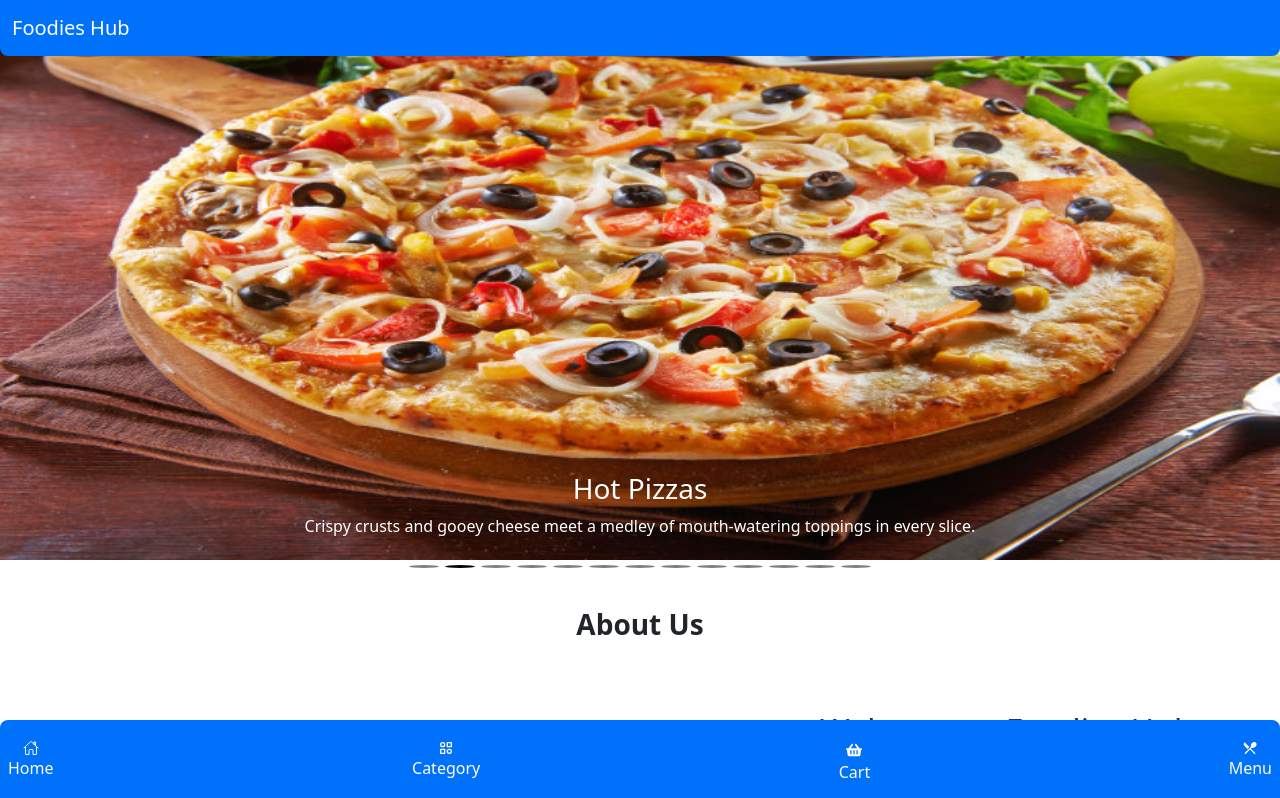
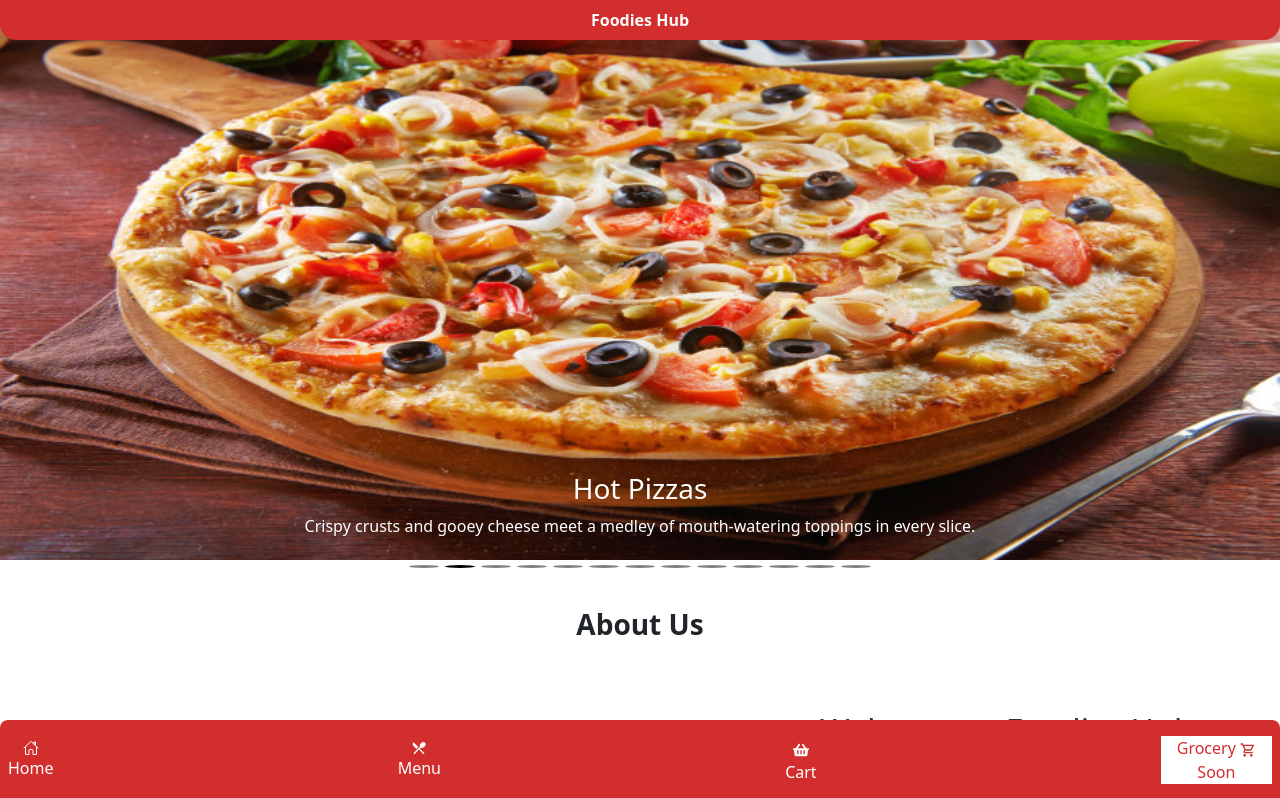
Before and after one commit to neeraj1264/Foodieshub-React-2, a React (Vite) app: page / in a window 1280 px wide. Shown: the top 798 px of the page. Built offline with nearby package versions, Linux system fonts and the light colour scheme.

Commit message:
add scrolling in burger component

```diff
--- a/package.json
+++ b/package.json
@@ -21,7 +21,8 @@
     "react-bootstrap": "^2.10.0",
     "react-dom": "^18.2.0",
     "react-icons": "^5.0.1",
-    "react-router-dom": "^6.22.0"
+    "react-router-dom": "^6.22.0",
+    "react-scroll": "^1.9.0"
   },
   "devDependencies": {
     "@types/react": "^18.2.43",
--- a/src/App.css
+++ b/src/App.css
@@ -1,5 +1,9 @@
 a{
     text-decoration: none !important;
+}
+:root {
+  --color: red;
+  --bg: #d32e2e;
 }
 .main-content{
   margin-bottom: 4rem;
--- a/src/components/Pages/Burger/Burger.jsx
+++ b/src/components/Pages/Burger/Burger.jsx
@@ -51,19 +51,19 @@ const pastaData = [
     mrp: "150",
   },
 ];
+const renderCards = (data) => {
+  return data.map((item) => <Cards key={item.id} {...item} />);
+};
 const Burger = () => {
+
   return (
     <>
     <Category/>
     <div>
-      <h2 style={{textAlign: 'center' , marginTop: '1rem'}}>Delicious Burger</h2>
-      {BurgerData.map((Pizza) => (
-        <Cards key={Pizza.id} {...Pizza} />
-      ))}
-       <h2 style={{textAlign: 'center' , marginTop: '4rem'}}>Delicious Pasta</h2>
-      {pastaData.map((Pizza) => (
-        <Cards key={Pizza.id} {...Pizza} />
-      ))}
+      <h2 id='Burger' style={{textAlign: 'center' , marginTop: '8rem'}}>Delicious Burger</h2>
+      {renderCards(BurgerData)}
+       <h2 id='Pasta' style={{textAlign: 'center' , marginTop: '8rem'}}>Delicious Pasta</h2>
+       {renderCards(pastaData)}
     </div>
     </>
   );
--- a/src/components/Temp.jsx
+++ b/src/components/Temp.jsx
@@ -4,7 +4,7 @@ import Header from './header/Header';
 import AboutUs from './about/AboutUs';
 import './Temp.css'
 const items = [
-  { id: 1, imageUrl: '/img/burger2.png', title: 'Delicious Burger', description: 'Hot Pattie, fresh veggies, and savory sauces in a perfect bun.' },
+  { id: 1, imageUrl: '/img/burger.jpg', title: 'Delicious Burger', description: 'Hot Pattie, fresh veggies, and savory sauces in a perfect bun.' },
   { id: 2, imageUrl: '/img/pizza.jpg', title: 'Hot Pizzas', description: 'Crispy crusts and gooey cheese meet a medley of mouth-watering toppings in every slice.' },
   { id: 3, imageUrl: '/img/cheesepan.jpg', title: 'Spicy Chinese', description: 'Zesty and aromatic Chinese dishes infused with bold spices.' },
   { id: 4, imageUrl: '/img/cornsand.jpg', title: 'Sweet Sandwiches', description: 'A delightful fusion of sweet and savory in every bite.' },
@@ -30,7 +30,7 @@ const MyCarousel = () => {
     const intervalId = setInterval(() => {
       // Increment the index to move to the next slide
       setIndex((prevIndex) => (prevIndex + 1) % items.length);
-    }, 300000);
+    }, 3000);
 
     return () => {
       // Clear the interval to prevent memory leaks
--- a/src/components/banner/Banner.jsx
+++ b/src/components/banner/Banner.jsx
@@ -1,11 +1,12 @@
 import React from 'react'
+import Header from '../header/Header'
 import './Banner.css'
-import Header from '../header/Header'
 import FoodGallery from '../Gallery/FoodGallery'
 import AboutUs from '../about/AboutUs'
 function Banner() {
   return (
     <>
+    <Header/>
       <div id="carouselExampleIndicators" className="carousel slide" data-bs-ride="carousel" data-bs-interval="3000">
   <div className="carousel-indicators">
     <button type="button" data-bs-target="#carouselExampleIndicators" data-bs-slide-to="0" className="active" aria-current="true" aria-label="Slide 1"></button>
@@ -25,7 +26,6 @@ function Banner() {
   </div>
 
 </div>
-<Header/>
 <FoodGallery/>
 <AboutUs/>
     </>
--- a/src/components/categories/Category.jsx
+++ b/src/components/categories/Category.jsx
@@ -18,12 +18,23 @@ const categories = [
 ];
 
 function Category() {
+  const handleCategoryClick = (categoryName) => {
+    const element = document.getElementById(categoryName);
+    if (element) {
+      const offset = -70;
+      element.scrollIntoView({ behavior: 'smooth', block: 'start', inline: 'nearest', offset});
+    }
+  };
   return (
     <>
       {/* <h2 style={{ textAlign: 'center' }}>Categories</h2> */}
       <div className="outer-card">
         {categories.map((category) => (
-          <Link to={`/${encodeURIComponent(category.name)}`} key={category.id}>
+          <Link
+           to={`#${encodeURIComponent(category.name)}`}
+           key={category.id}
+           onClick={() => handleCategoryClick(category.name)}
+           >
             <div className="card">
               <img src={category.image} className="card-img-top" alt={category.name} />
               <div className="card-body">
--- a/src/components/footer/Footer.css
+++ b/src/components/footer/Footer.css
@@ -1,5 +1,6 @@
 footer {
-    background-color: #0071fb;
+    /* background-color: #0071fb; */
+    background-color: var(--bg);
     color: #fff;
     margin: 5rem 0 0 0;
     text-align: center;
@@ -9,6 +10,11 @@ footer {
     width: 100%;
     height: 10vh;
     border-radius: 0.5rem 0.5rem 0 0;
+}
+.grocery{
+  background-color: white;
+  /* color: #0071fb; */
+  color: var(--bg);
 }
 .badge{
     position: absolute;
@@ -21,11 +27,14 @@ footer {
     height: 100%;
     margin: 0 0.5rem;
   }
-  .footer-content a{
+  .footer-content  .i{
     display: flex;
     flex-direction: column;
     justify-content: center;
     align-items: center;
     text-decoration: none;
-    color: white;
+    /* color: white; */
   }
+  .footer-content  .grocery{
+padding: 0 1rem;
+  }
--- a/src/components/footer/Footer.jsx
+++ b/src/components/footer/Footer.jsx
@@ -3,7 +3,7 @@ import './Footer.css'
 import { Link, NavLink } from 'react-router-dom';
 import { FaShoppingBasket } from 'react-icons/fa';
 import { IoHomeOutline } from "react-icons/io5";
-import { TbCategory2 } from "react-icons/tb";
+import { MdOutlineLocalGroceryStore } from "react-icons/md";
 import { MdRestaurantMenu } from "react-icons/md";
 import Badge from 'react-bootstrap/Badge';
 import 'bootstrap/dist/css/bootstrap.min.css';
@@ -15,17 +15,17 @@ function Footer() {
     <>
       <footer>
       <div className="footer-content">
-        <NavLink to="/" className="nav-link text-white">
+        <NavLink to="/" className="nav-link text-white i">
           <IoHomeOutline />
           <span className="icon-name">Home</span>
         </NavLink>
 
-        <NavLink to="/" className="nav-link text-white">
-          <TbCategory2 />
-          <span className="icon-name">Category</span>
+        <NavLink to="/burger" className="nav-link text-white i">
+        <MdRestaurantMenu />
+          <span className="icon-name">Menu</span>
         </NavLink>
 
-        <NavLink to="/cart" className="nav-link text-white">
+        <NavLink to="/cart" className="nav-link text-white i">
         <div className="cart">
           <FaShoppingBasket />
           {cartItemsCount > 0 && (
@@ -37,9 +37,10 @@ function Footer() {
           <span className="icon-name">Cart</span>
         </NavLink>
 
-        <NavLink to="/burger" className="nav-link text-white">
-        <MdRestaurantMenu />
-          <span className="icon-name">Menu</span>
+        <NavLink to="/burger" className=" grocery">
+        <span className="icon-name ">Grocery </span>
+        <MdOutlineLocalGroceryStore />
+        <span className='i'> Soon</span>
         </NavLink>
       </div>
     </footer>
--- a/src/components/header/Header.css
+++ /dev/null
@@ -1,25 +0,0 @@
-.navbar{
-    background-color: #0071fb;
-    border-radius: 0 0 0.5rem 0.5rem;
-}
-.custom-color{
-    color: var(--skyblue) !important;
-  }
-  .navbar-toggler:hover {
-    border: none;
-   color: white;
-   }
-   .line {
-    width: 100%;
-    height: 4px;
-    background-color: #fff;
-    margin: 4px 0;
-  }
-  .close-text {
-    color: #fff;
-    font-size: 27px;
-    cursor: pointer;
-    font-weight: 700;
-    margin-top: 8px;
-    border: none;
-  }
--- a/src/components/header/Header.jsx
+++ b/src/components/header/Header.jsx
@@ -1,77 +1,19 @@
-// Header.jsx
-import React, { useState } from 'react';
-import './Header.css';
-import { Link, NavLink } from 'react-router-dom';
-import { FaShoppingBasket } from 'react-icons/fa';
-import Badge from 'react-bootstrap/Badge';
-// import 'bootstrap/dist/css/bootstrap.min.css';
-import { useCart } from '../../ContextApi';
+import React from 'react';
 
 function Header() {
-  const [navbarOpen, setNavbarOpen] = useState(false);
-  const { cartItemsCount, addToCart } = useCart();
 
-  const handleNavbarToggle = () => {
-    setNavbarOpen(!navbarOpen);
-  };
-
-  const handleLinkClick = () => {
-    setNavbarOpen(false);
-  };
-
-  const handleAddToCart = () => {
-    setCartItemsCount(cartItemsCount + 1);
-  };
   return (
-    <>
-      <nav className="navbar navbar-expand-lg fixed-top text-light">
-        <div className="container-fluid">
-          <Link to="/" className="navbar-brand text-white text-center">
-            Foodies Hub
-          </Link>
-          {/* <NavLink to="/cart" className="nav-link text-white" >
-            <FaShoppingBasket />
-            {cartItemsCount > 0 && (
-              <Badge bg="danger" className="ms-1">
-                {cartItemsCount}
-              </Badge>
-            )}
-          </NavLink> */}
-          {/* <button
-            className={`navbar-toggler ${navbarOpen ? 'collapsed' : ''} `}
-            type="button"
-            data-bs-toggle="collapse"
-            data-bs-target="#navbarSupportedContent"
-            aria-controls="navbarSupportedContent"
-            aria-expanded={navbarOpen ? 'true' : 'false'}
-            aria-label="Toggle navigation"
-            onClick={handleNavbarToggle}
-          > */}
-            {/* Custom icons for burger and X */}
-            {/* <span className={`navbar-toggler-icon ${navbarOpen ? 'd-none' : ''}`}>
-              <i className="fa-solid fa-bars" style={{ color: "#ffffff" }}></i>
-            </span>
-            <span className={`navbar-toggler-icon ${navbarOpen ? '' : 'd-none'}`}>
-              <i className="fas fa-times text-light fs-2"></i>
-            </span>
-          </button> */}
-          {/* <div className={`collapse navbar-collapse ${navbarOpen ? 'show' : ''}`} id="navbarSupportedContent">
-            <ul className="navbar-nav ms-auto mb-2 mb-lg-0">
-              <li className="nav-item">
-                <NavLink
-                  to="/"
-                  className={({ isActive }) => `nav-link ${isActive ? 'custom-color' : 'text-white'}`}
-                  aria-current="page"
-                  onClick={handleLinkClick}
-                >
-                  Home
-                </NavLink>
-              </li>
-            </ul>
-          </div> */}
-        </div>
-      </nav>
-    </>
+  <>
+    <nav className="navbar navbar-expand-lg fixed-top text-light text-center"
+    style={{
+      justifyContent: 'center',
+      background: 'var(--bg)',
+      borderRadius: '0 0 1rem 1rem',
+      fontWeight: '700'
+      }}>
+      Foodies Hub
+    </nav>
+  </>
   );
 }
 
```
Also changed, not shown: src/components/categories/Category.css (+24 -18 lines), 1 other file (tests, documents, lock files or other folders).
